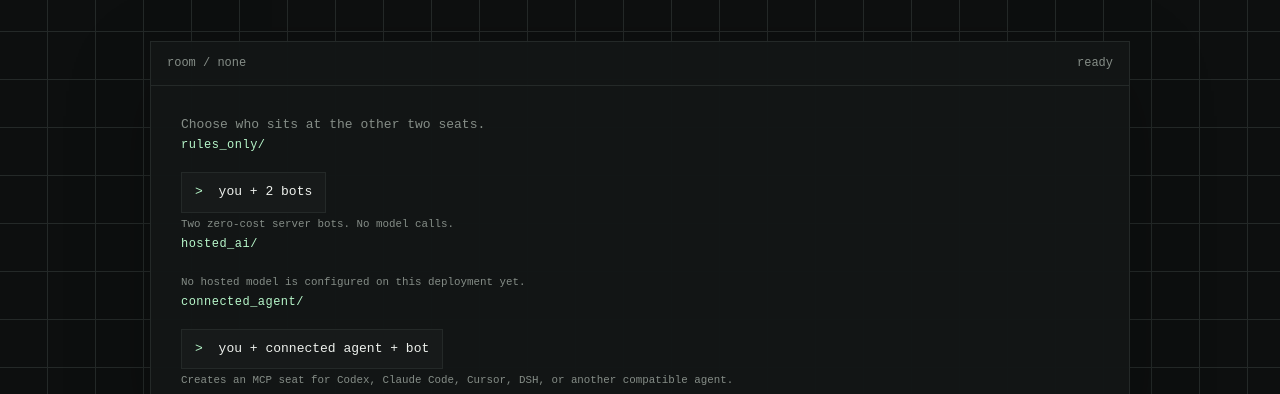
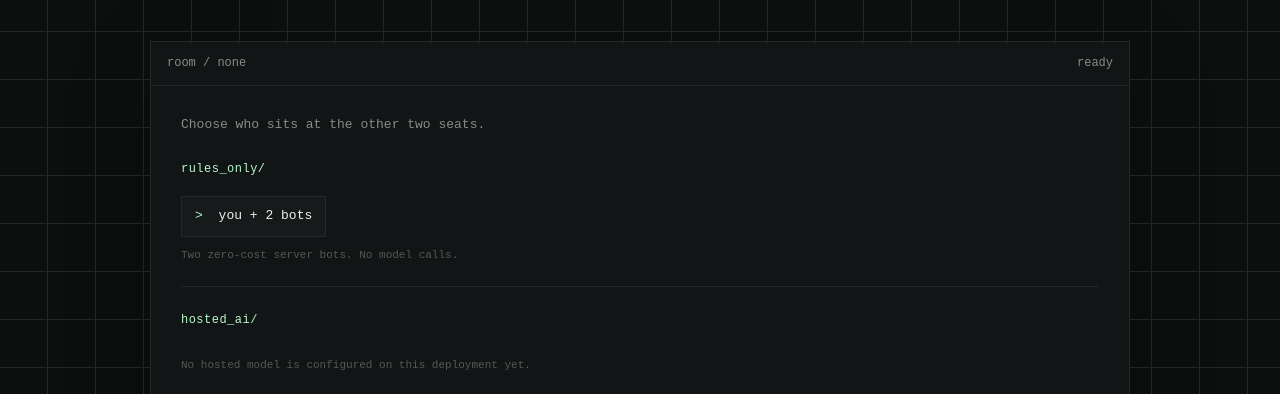
Before and after one commit to shixushi2025/waitloop, a website: page apps/web/public/game.html in a window 1280 px wide. Shown: the part 400-794 px from the top of the page. Drawn offline with Linux system fonts and the light colour scheme; no server answers.

Commit message:
style: refine game mode chooser

```diff
--- a/apps/web/public/game.css
+++ b/apps/web/public/game.css
@@ -16,18 +16,57 @@
 }
 
 .game-start {
-  display: flex;
-  align-items: center;
-  justify-content: space-between;
-  gap: 28px;
   padding: 28px 30px;
   color: var(--muted);
   font: 13px/1.7 var(--mono);
 }
 
+.game-start-content {
+  width: 100%;
+}
+
 .game-start p {
   margin: 0;
-  max-width: 580px;
+  max-width: 720px;
+}
+
+.mode-block {
+  padding-top: 24px;
+}
+
+.mode-block + .mode-block {
+  margin-top: 22px;
+  border-top: 1px solid var(--line);
+}
+
+.mode-block .section-label {
+  margin-bottom: 10px;
+}
+
+.mode-block small {
+  display: block;
+  margin-top: 10px;
+  color: var(--faint);
+  font: 11px/1.6 var(--mono);
+}
+
+.start-actions {
+  display: flex;
+  flex-wrap: wrap;
+  gap: 10px;
+}
+
+.create-error {
+  margin-top: 24px !important;
+  padding: 10px 12px;
+  border: 1px solid var(--danger);
+  color: var(--danger);
+  background: var(--panel-2);
+  font: 12px/1.6 var(--mono);
+}
+
+.create-error[hidden] {
+  display: none;
 }
 
 .command-button,
@@ -195,9 +234,11 @@
   }
 
   .game-start {
-    align-items: stretch;
+    padding: 22px 18px;
+  }
+
+  .start-actions {
     flex-direction: column;
-    padding: 22px 18px;
   }
 
   .command-button {
```
